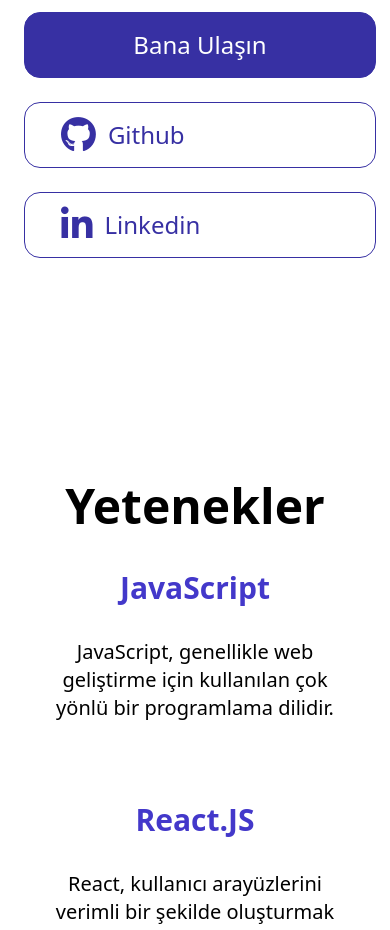
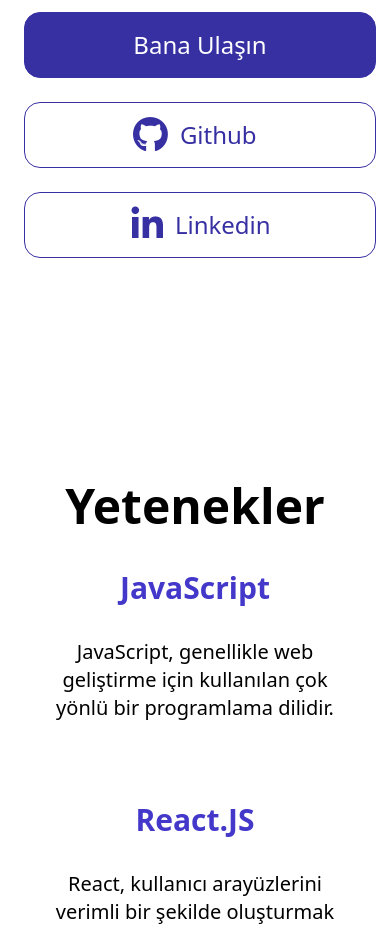
Before and after one commit to ceusahin/fsweb-frontend-challenge, a React (Vite) app: page / in a window 390 px wide. Shown: the part 1340-2270 px from the top of the page. Built offline with nearby package versions, Linux system fonts and the light colour scheme.

Commit message:
finished responsive design

```diff
--- a/src/components/Main.jsx
+++ b/src/components/Main.jsx
@@ -40,7 +40,7 @@ export default function Main() {
               target="_blank"
             >
               <button className="flex items-center ">
-                <i className="fa-brands fa-github fa-xl pr-3" />
+                <i className="fa-brands fa-github fa-xl pr-3 max-500:pl-[4.5rem]" />
                 <p>Github</p>
               </button>
             </a>
@@ -50,7 +50,7 @@ export default function Main() {
               className="text-[#3730A3] max-500:mt-6 max-500:w-[26rem] max-500:mx-auto mr-14 max-500:mr-0 border-[#3730A3] px-9 py-4 border text-2xl rounded-2xl dark:bg-[#383838] dark:border-[#E1E1FF] dark:text-[#E1E1FF]"
             >
               <button className="flex items-center">
-                <i className="fa-brands fa-linkedin-in fa-xl pr-3" />
+                <i className="fa-brands fa-linkedin-in fa-xl pr-3 max-500:pl-[4.4rem]" />
                 <p>Linkedin</p>
               </button>
             </a>
```
